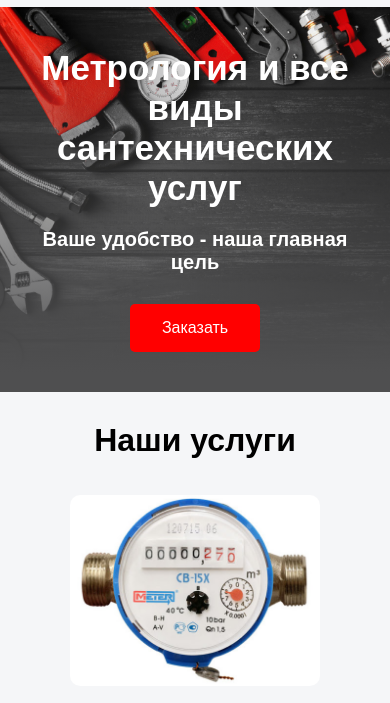
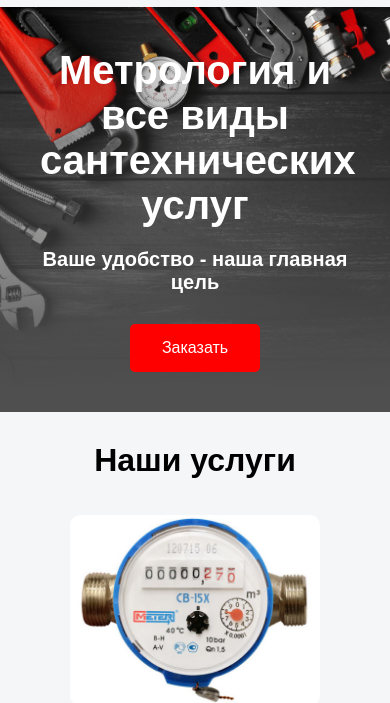
Before and after one commit to Grimr5/landing, a plain HTML site: page index.html in a window 390 px wide. Shown: the part 47-750 px from the top of the page. Drawn offline with nearby package versions, Linux system fonts and the light colour scheme.

Commit message:
Adaptive for mobile

```diff
--- a/css/style.css
+++ b/css/style.css
@@ -15,10 +15,9 @@ html, body {
 }
 
 .container {
-  max-width: 960px;
+  max-width: 100%;
   margin-left: auto;
   margin-right: auto;
-  word-wrap: normal;
 }
 
 .header-logo {
@@ -108,7 +107,23 @@ a {
   padding: 20px;
 }
 
-@media all and (max-width: 640px) {
+@media all and (max-width: 785px) {
+  .intro h1 {
+    font-size: 50px;
+  }
+
+  .intro h2 {
+    font-size: 20px;
+  }
+}
+
+@media all and (max-width: 700px) {
+  .intro h1 {
+    font-size: 45px;
+  }
+}
+
+@media all and (max-width: 655px) {
   .wrapper {
     overflow-x: hidden;
   }
@@ -120,7 +135,7 @@ a {
 
   .intro h1 {
     margin-top: 1px;
-    font-size: 35px;
+    font-size: 40px;
   }
 
   .intro h2 {
@@ -139,3 +154,13 @@ a {
     max-width: 100%;
   }
 }
+
+@media all and (max-width: 375px) {
+  .intro h1 {
+    font-size: 30px;
+  }
+
+  .intro h2 {
+    font-size: 15px;
+  }
+}
```
